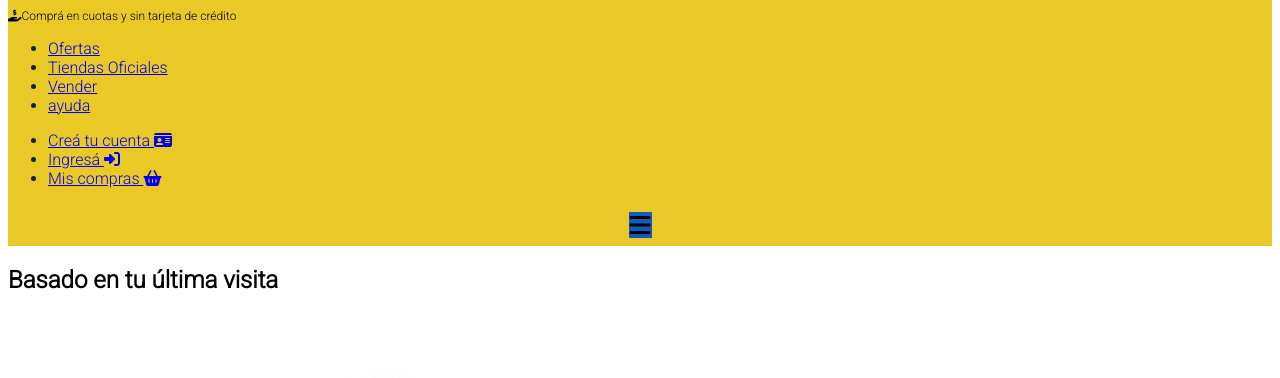
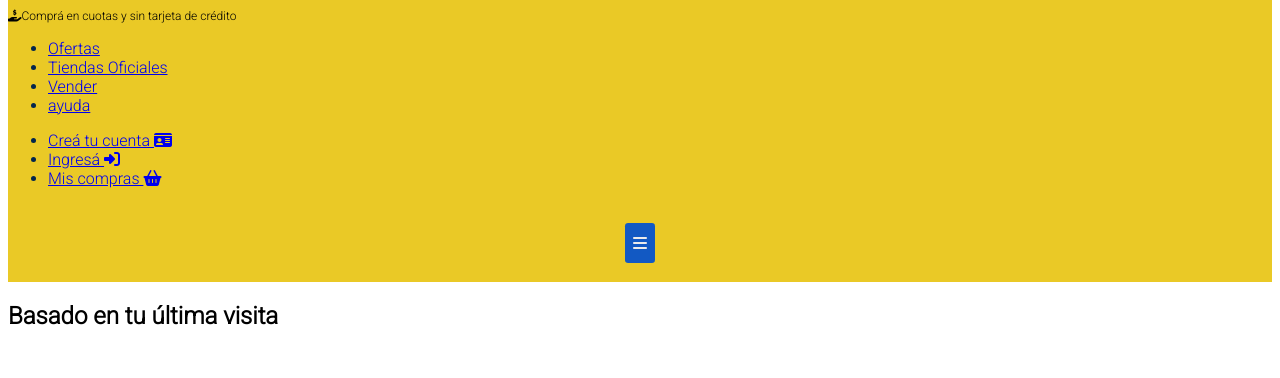
Before and after one commit to Seibox/mercadoLiebreDH, a website: page views/home.html in a window 1280 px wide. Shown: the part 365-743 px from the top of the page. Drawn offline with Linux system fonts and the light colour scheme.

Commit message:
Fin desafío clase 18

```diff
--- a/public/css/styles.css
+++ b/public/css/styles.css
@@ -1,21 +1,25 @@
 *{
     font-family: 'Roboto', sans-serif;
 }
+/* Header */
 header{
     background-color:#EAC926;
 }
 header li{
     color: #03264C;
 }
-.burger-menu{
+.burger-menu-div{
     text-align: center;
-    font-size: 1.5rem;
+
 }
 .icon-burger-menu{
-    margin: 0.5rem auto;
-    border: solid #1259c3 1px;
+    padding: 0.75rem 0.5rem;
+    margin: 1.2rem;
+    color: #ebebeb;
     background-color: #1259c3;
+    border-radius: 0.2rem;
 }
+/* Main */
 p{
     font-size: 12px;
 }
@@ -28,7 +32,7 @@ h2{
 .descuento .descrip{
     font-size: 16px;
 }
-
+/* Footer */
 footer{
     text-align: center;
 }
@@ -37,9 +41,9 @@ footer i{
    color: #1259c3;;
    margin-bottom: 10px;
 }
+footer h4{
+    color:black;
+}
 footer p{
-    color:#ebebeb;
-}
-footer h4{
     color:#666;
 }
--- a/views/home.html
+++ b/views/home.html
@@ -28,7 +28,7 @@
             <li><a href="#">Ingresá <i class="fa-sharp fa-solid fa-right-to-bracket"></i></a></li>
             <li><a href="#">Mis compras <i class="fa-sharp fa-solid fa-basket-shopping"></i></a></li>
         </ul>
-        <div class="burger-menu">
+        <div class="burger-menu-div">
             <i class="fas fa-bars icon-burger-menu"></i>
         </div>
     </header>
```
